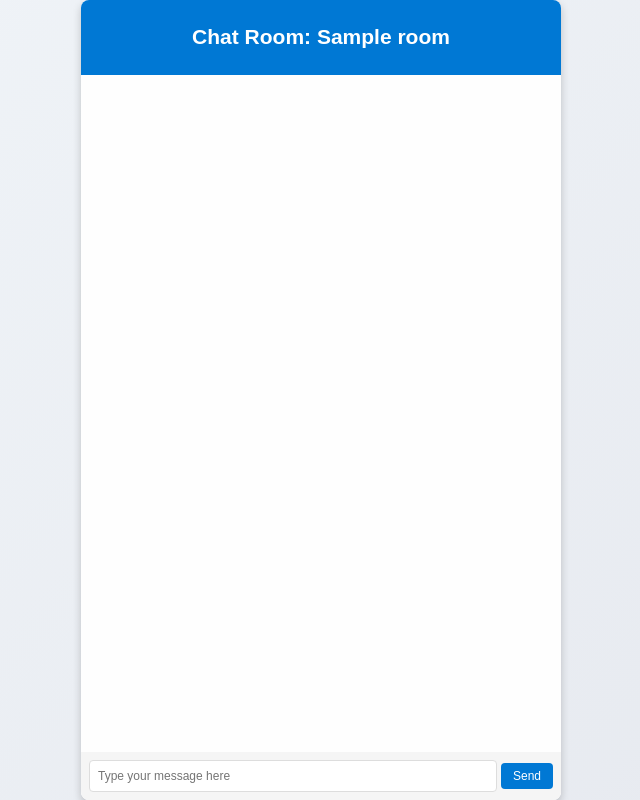
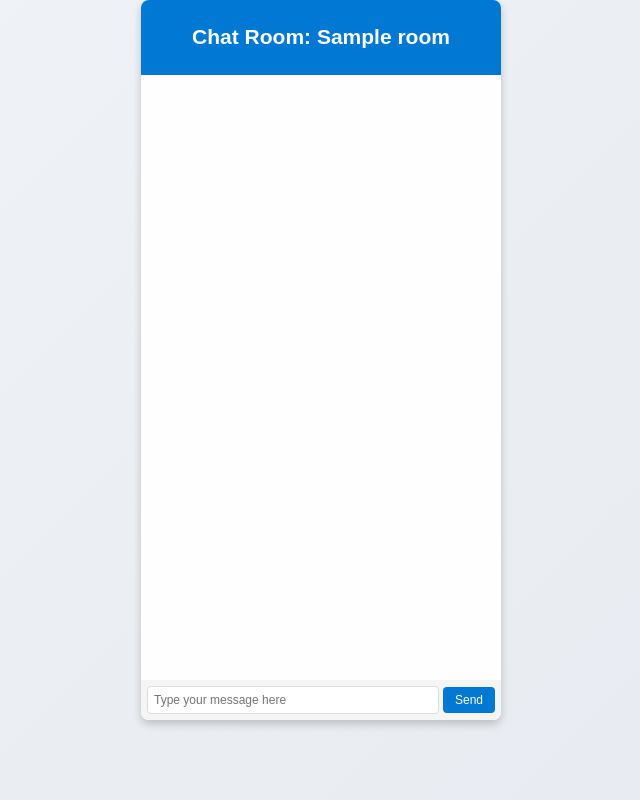
Before and after one commit to 123arv/chatapp, a Flask app: template templates/chat.html in a window 1280 px wide. Shown: the whole page, without its empty margins (319-959 px from the left). Run offline with Flask 3, Linux system fonts and the light colour scheme; the template is opened without the code that fills it: most values are stand-ins (such as "Sample title", 1, 10 or a date in 2020); some libraries are stand-ins or nearby versions.

Commit message:
Update chat.html

```diff
--- a/templates/chat.html
+++ b/templates/chat.html
@@ -19,9 +19,9 @@
         .chat-container {
             display: flex;
             flex-direction: column;
-            height: 100vh; /* Full viewport height */
-            width: 100vw;  /* Full viewport width */
-            max-width: 480px; /* Maximum width for larger screens */
+            height: 90vh; /* Reduced height */
+            width: 90vw;  /* Reduced width */
+            max-width: 360px; /* Further reduced max width */
             margin: 0 auto; /* Centered on the screen */
             background: rgba(255, 255, 255, 0.95); /* Semi-transparent white background */
             border-radius: 8px;
@@ -98,7 +98,7 @@
 
         .message-input {
             display: flex;
-            padding: 8px; /* Reduced padding */
+            padding: 6px; /* Reduced padding */
             background-color: #f5f5f5;
             border-radius: 0 0 8px 8px;
             box-sizing: border-box;
@@ -110,7 +110,7 @@
 
         .message-input input {
             flex: 1;
-            padding: 8px; /* Reduced padding */
+            padding: 6px; /* Reduced padding */
             border: 1px solid #ddd;
             border-radius: 4px;
             margin-right: 4px; /* Reduced margin-right */
```
